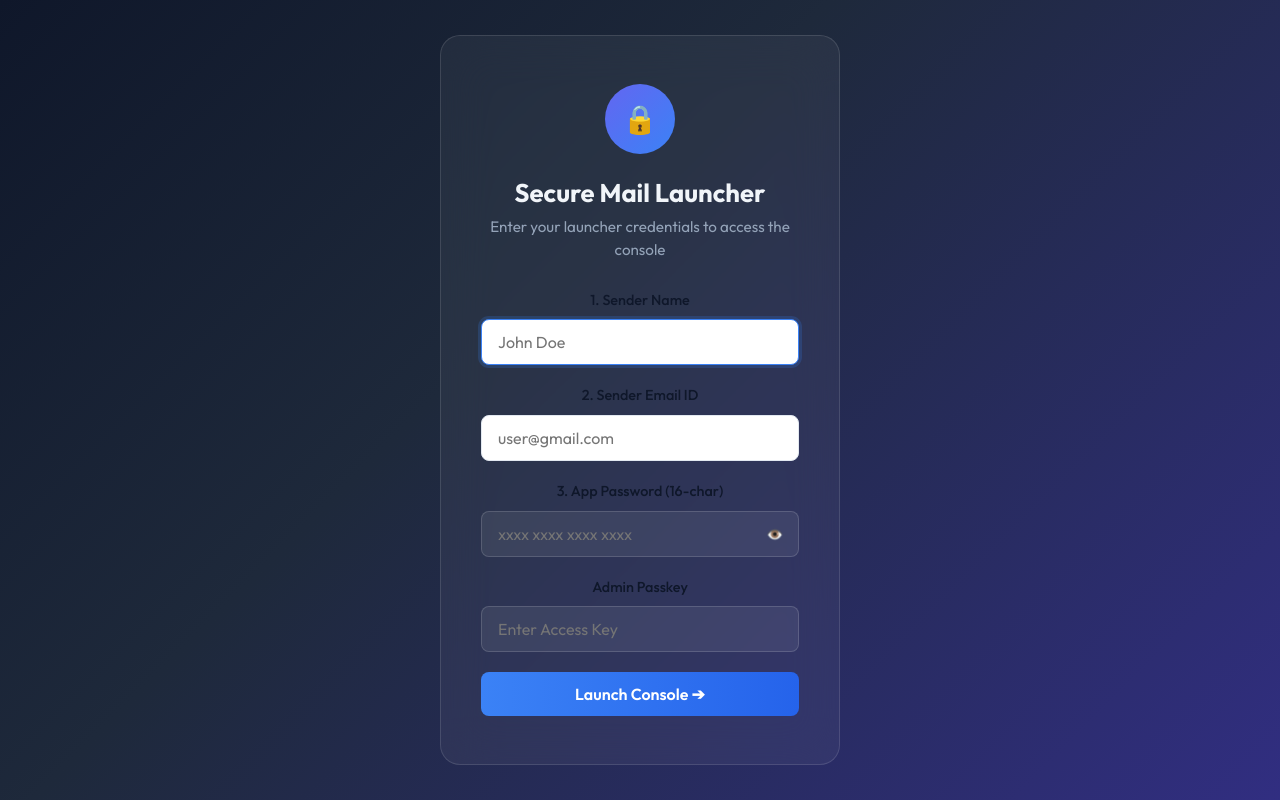
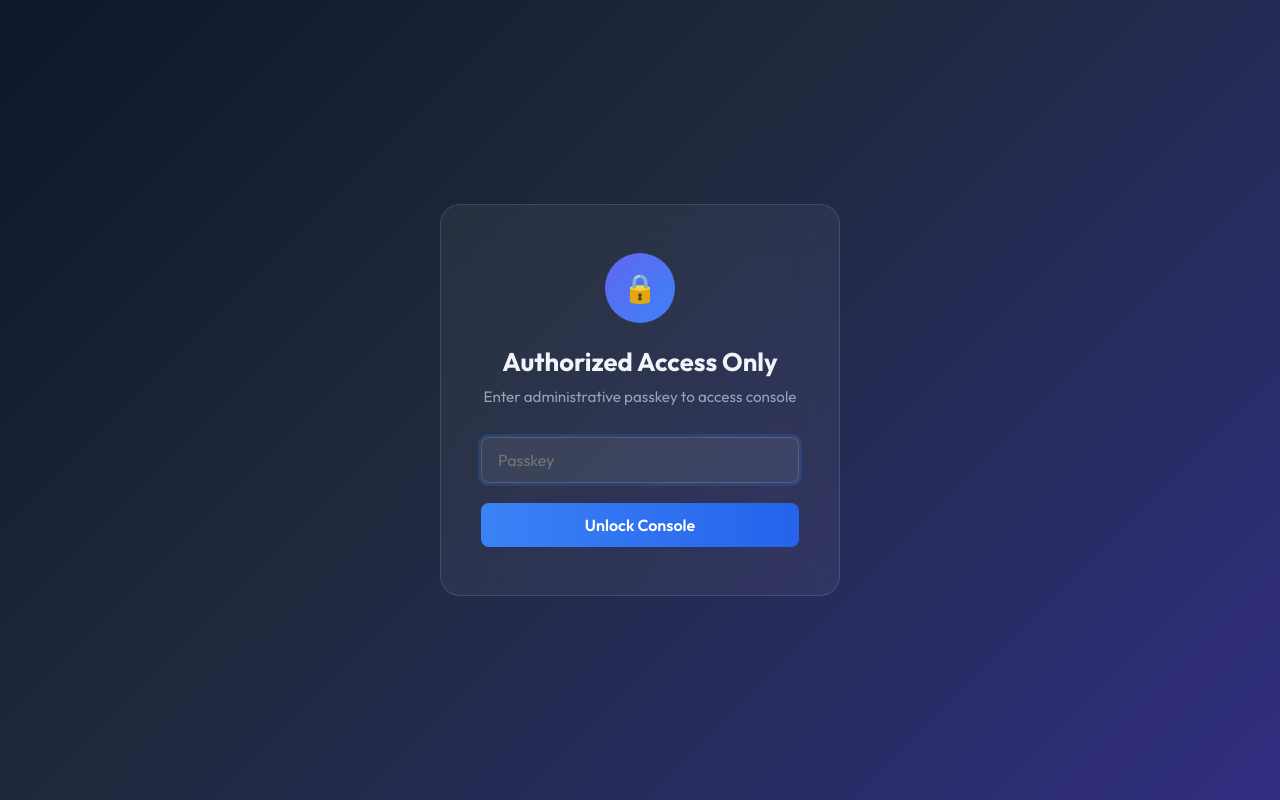
Before and after one commit to nikkirajput8859/nikkkiiiiiiiiiiiiiiiiiiiii, a website: page public/index.html in a window 1280 px wide. Drawn offline with Linux system fonts and the light colour scheme.

Commit message:
Update index.html

```diff
--- a/public/index.html
+++ b/public/index.html
@@ -1,146 +1,239 @@
 <!DOCTYPE html>
+
 <html lang="en">
+
 <head>
+
   <meta charset="UTF-8">
+
   <meta name="viewport" content="width=device-width, initial-scale=1.0">
+
   <title>Secure Mail Console</title>
+
   <link rel="stylesheet" href="style.css">
+
   <link href="https://fonts.googleapis.com/css2?family=Outfit:wght@400;500;600;700&display=swap" rel="stylesheet">
+
   <script src="https://challenges.cloudflare.com/turnstile/v0/api.js" async defer></script>
+
 </head>
+
 <body>
 
-  <!-- 🚀 Auth Gate / Launcher Screen -->
+  <!-- Auth Gate Overlay -->
+
   <div id="password-gate" class="password-gate">
+
     <div class="gate-card">
+
       <div class="gate-icon">🔒</div>
-      <h2>Secure Mail Launcher</h2>
-      <p>Enter your launcher credentials to access the console</p>
+
+      <h2>Authorized Access Only</h2>
+
+      <p>Enter administrative passkey to access console</p>
 
       <form id="auth-form">
-        <!-- 1. Sender Display Name -->
+
         <div class="form-group">
-          <label for="gate-name">1. Sender Name</label>
-          <input type="text" id="gate-name" placeholder="John Doe" required autofocus>
-        </div>
 
-        <!-- 2. Sender Email ID -->
-        <div class="form-group">
-          <label for="gate-email">2. Sender Email ID</label>
-          <input type="email" id="gate-email" placeholder="user@gmail.com" required>
-        </div>
+          <input type="password" id="gate-password" placeholder="Passkey" required autofocus>
 
-        <!-- 3. App Password -->
-        <div class="form-group">
-          <label for="gate-app-pass">3. App Password (16-char)</label>
-          <div class="password-wrapper">
-            <input type="password" id="gate-app-pass" placeholder="xxxx xxxx xxxx xxxx" required>
-            <button type="button" id="toggle-gate-pass" class="icon-button">👁️</button>
-          </div>
-        </div>
-
-        <!-- Passkey Verification -->
-        <div class="form-group">
-          <label for="gate-password">Admin Passkey</label>
-          <input type="password" id="gate-password" placeholder="Enter Access Key" required>
         </div>
 
         <div id="gate-error" class="gate-error hidden">Invalid authorization key</div>
-        <button type="submit" class="btn btn-primary btn-block">Launch Console ➔</button>
+
+        <button type="submit" class="btn btn-primary btn-block">Unlock Console</button>
+
       </form>
+
     </div>
+
   </div>
 
+
+
   <!-- Main App Container -->
+
   <div id="app-content" class="app-container hidden">
+
     <header class="app-header">
+
       <h1>✉️ Secure Mail Console</h1>
+
       <button id="btn-logout" class="btn-logout">Logout</button>
+
     </header>
 
+
+
     <div class="dashboard-grid">
+
       <!-- Composer Column -->
+
       <div class="card composer-card">
+
         <form id="mailer-form">
+
           <div class="form-row">
+
             <div class="form-group half">
+
               <label for="sender-email">Sender Gmail</label>
+
               <input type="email" id="sender-email" placeholder="user@gmail.com" required>
+
             </div>
+
             <div class="form-group half">
+
               <label for="app-password">App Password (16-char)</label>
+
               <div class="password-wrapper">
+
                 <input type="password" id="app-password" placeholder="xxxx xxxx xxxx xxxx" required>
+
                 <button type="button" id="toggle-app-pass" class="icon-button">👁️</button>
+
               </div>
+
             </div>
+
           </div>
 
+
+
           <div class="form-group">
+
             <label for="sender-name">Sender Display Name</label>
+
             <input type="text" id="sender-name" placeholder="John Doe">
+
           </div>
 
+
+
           <div class="form-group">
+
             <label for="subject-line">Subject Line (Supports Spintax & Tags)</label>
+
             <input type="text" id="subject-line" placeholder="{Hello|Hi} {Name}, important update" required>
+
           </div>
 
+
+
           <div class="form-group flex-grow">
+
             <label for="message-body">Message Content (HTML/Text)</label>
+
             <textarea id="message-body" placeholder="Hi {FirstName},&#10;&#10;Here is your message body..." required></textarea>
+
           </div>
+
         </form>
+
       </div>
 
+
+
       <!-- Controls & Recipients Column -->
+
       <div class="right-column">
+
         <div class="card recipients-card">
+
           <div class="card-header-flex">
+
             <label for="recipients-input">Recipients List</label>
+
             <span id="recipient-count-badge" class="badge">0 Total</span>
+
           </div>
+
           <p class="help-subtext">Formats: email@domain.com, "Name" &lt;email@domain.com&gt;, or CSV</p>
+
           <textarea id="recipients-input" placeholder="john@example.com&#10;Jane Doe &lt;jane@example.com&gt;" required></textarea>
+
         </div>
 
+
+
         <div class="card stats-card">
+
           <div class="stats-grid">
+
             <div class="stat-box neutral">
+
               <span class="stat-label">Total</span>
+
               <span id="stat-total" class="stat-value">0</span>
+
             </div>
+
             <div class="stat-box success">
+
               <span class="stat-label">Sent</span>
+
               <span id="stat-sent" class="stat-value">0</span>
+
             </div>
+
             <div class="stat-box danger">
+
               <span class="stat-label">Failed</span>
+
               <span id="stat-failed" class="stat-value">0</span>
+
             </div>
+
             <div class="stat-box warning">
+
               <span class="stat-label">Remaining</span>
+
               <span id="stat-remaining" class="stat-value">0</span>
+
             </div>
+
           </div>
 
+
+
           <div class="progress-bar-container">
+
             <div id="progress-bar" class="progress-bar" style="width: 0%;"></div>
+
           </div>
+
+
 
           <div id="status-indicator" class="status-indicator">Ready</div>
 
+
+
           <div class="cf-turnstile" data-sitekey="1x0000000000000000000000000000000AA" data-callback="onTurnstileSuccess"></div>
 
+
+
           <div class="control-buttons">
+
             <button id="btn-start" class="btn btn-primary flex-1">Start Sending</button>
+
             <button id="btn-stop" class="btn btn-danger flex-1" disabled>Stop</button>
+
           </div>
+
         </div>
+
       </div>
+
     </div>
+
   </div>
 
+
+
   <script src="script.js"></script>
+
 </body>
+
 </html>
```
